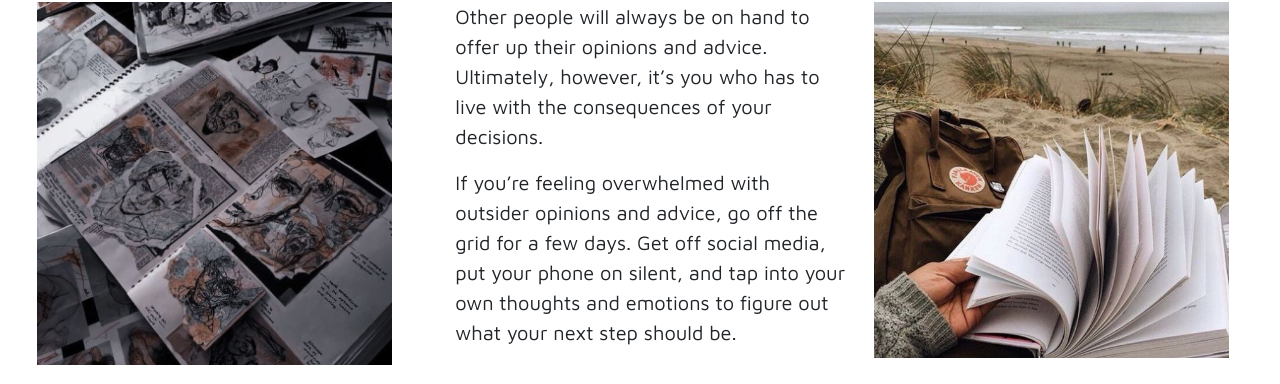
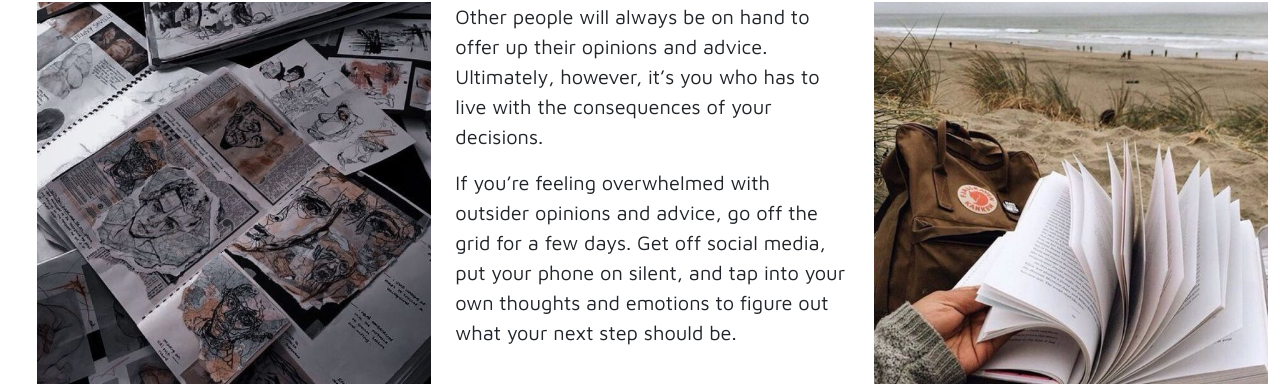
Before and after one commit to IlonaFrasiniuc/Programarea-paginilor-Web, a plain HTML site: page progect02(bootstrap)/page1.html in a window 1280 px wide. Shown: the part 230-614 px from the top of the page. Drawn offline with nearby package versions, Linux system fonts and the light colour scheme; a web font is replaced by a local one.

Commit message:
adaptation

```diff
--- a/progect02(bootstrap)/style.css
+++ b/progect02(bootstrap)/style.css
@@ -187,7 +187,7 @@
 
 @media(max-width: 1405px){
     .information img{
-        width: 90%;
+        width: 100%;
         height: auto;
         align-items: center;
     }
```
Also changed, not shown: progect02(bootstrap)/page2.html (+1 -1 lines).
